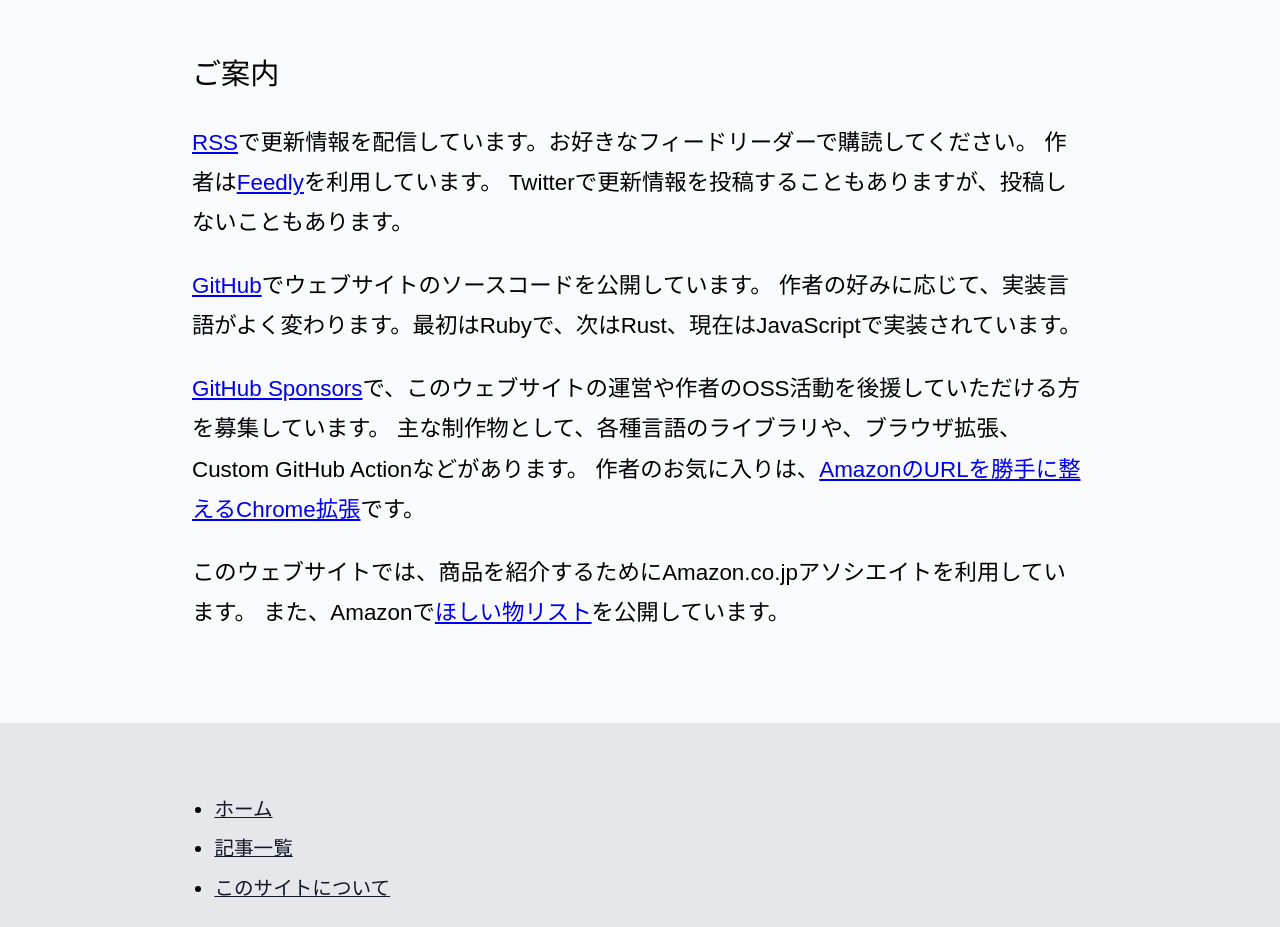
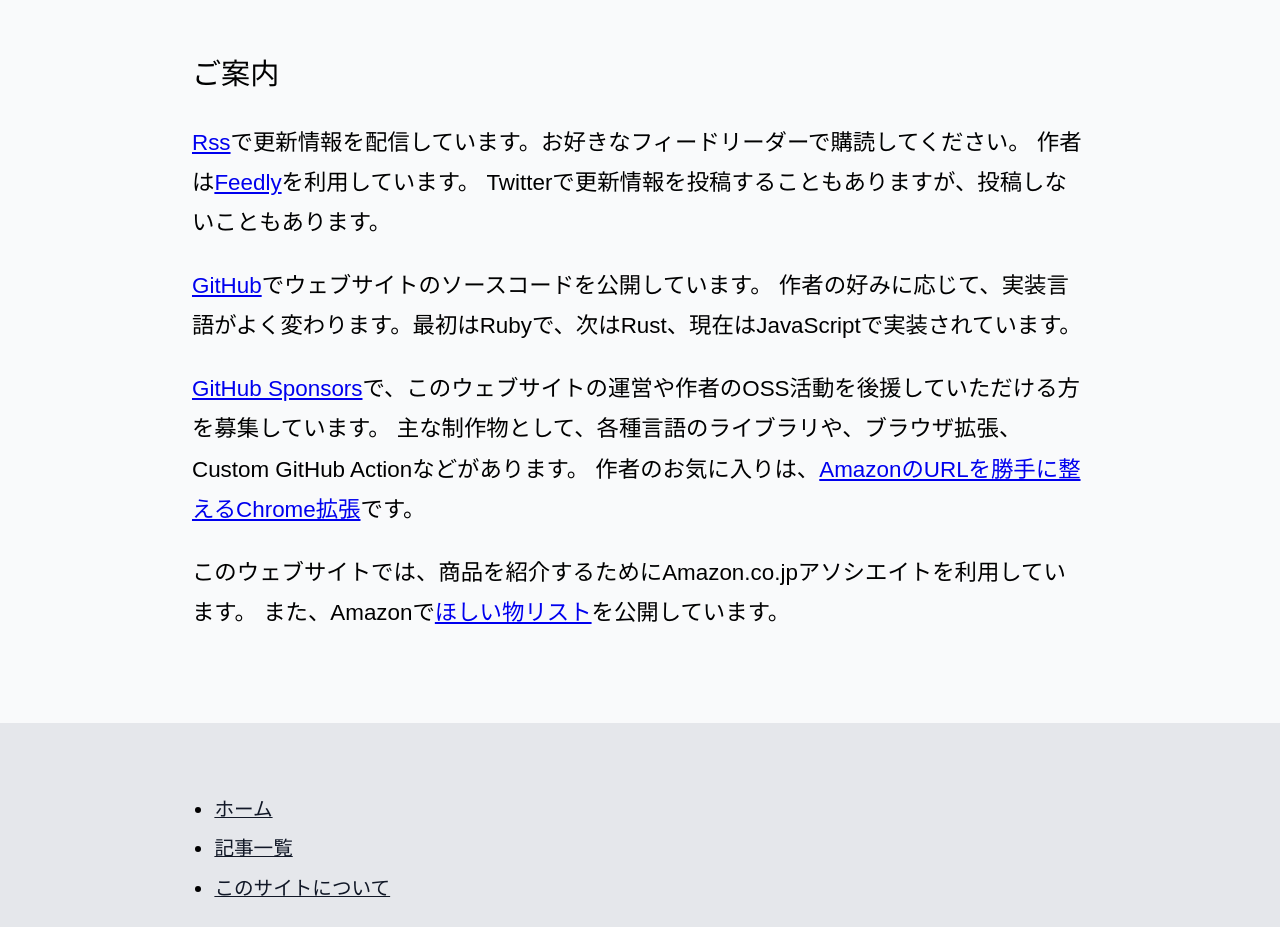
Before and after one commit to r7kamura/r7n, a Next.js app: page /about in a window 1280 px wide. Shown: the part 1060-1987 px from the top of the page. Built offline with nearby package versions, Linux system fonts and the light colour scheme.

Commit message:
Run npm run lint

```diff
--- a/components/Layout.tsx
+++ b/components/Layout.tsx
@@ -27,9 +27,7 @@
         </nav>
       </header>
       <main className="bg-gray-50 dark:bg-gray-800">
-        <div className="container mx-auto max-w-2xl px-4 py-12">
-          {children}
-        </div>
+        <div className="container mx-auto max-w-2xl px-4 py-12">{children}</div>
       </main>
       <footer className="container mx-auto max-w-2xl px-4 py-12 text-sm leading-loose">
         <nav>
--- a/lib/feed.ts
+++ b/lib/feed.ts
@@ -1,9 +1,9 @@
-import RSS from "rss";
+import Rss from "rss";
 import { listArticles, renderArticle } from "./article";
 import settings from "../settings";
 
 export async function generateFeed(): Promise<string> {
-  const rss = new RSS({
+  const rss = new Rss({
     description: "r7kamuraの生活やプログラミングに関するウェブサイト",
     feed_url: `${settings.siteBaseUrl}/feed.xml`,
     generator: "r7kamura/r7n",
--- a/pages/about.tsx
+++ b/pages/about.tsx
@@ -35,7 +35,7 @@
       <h2>ご案内</h2>
       <p>
         <Link href="/feed.xml">
-          <a>RSS</a>
+          <a>Rss</a>
         </Link>
         で更新情報を配信しています。お好きなフィードリーダーで購読してください。
         作者は<a href="https://feedly.com/">Feedly</a>を利用しています。
--- a/styles/markdown.scss
+++ b/styles/markdown.scss
@@ -87,8 +87,6 @@
     margin: 2rem 0;
     padding: 0.75rem;
     overflow-x: auto;
-
-
   }
 
   code,
```
